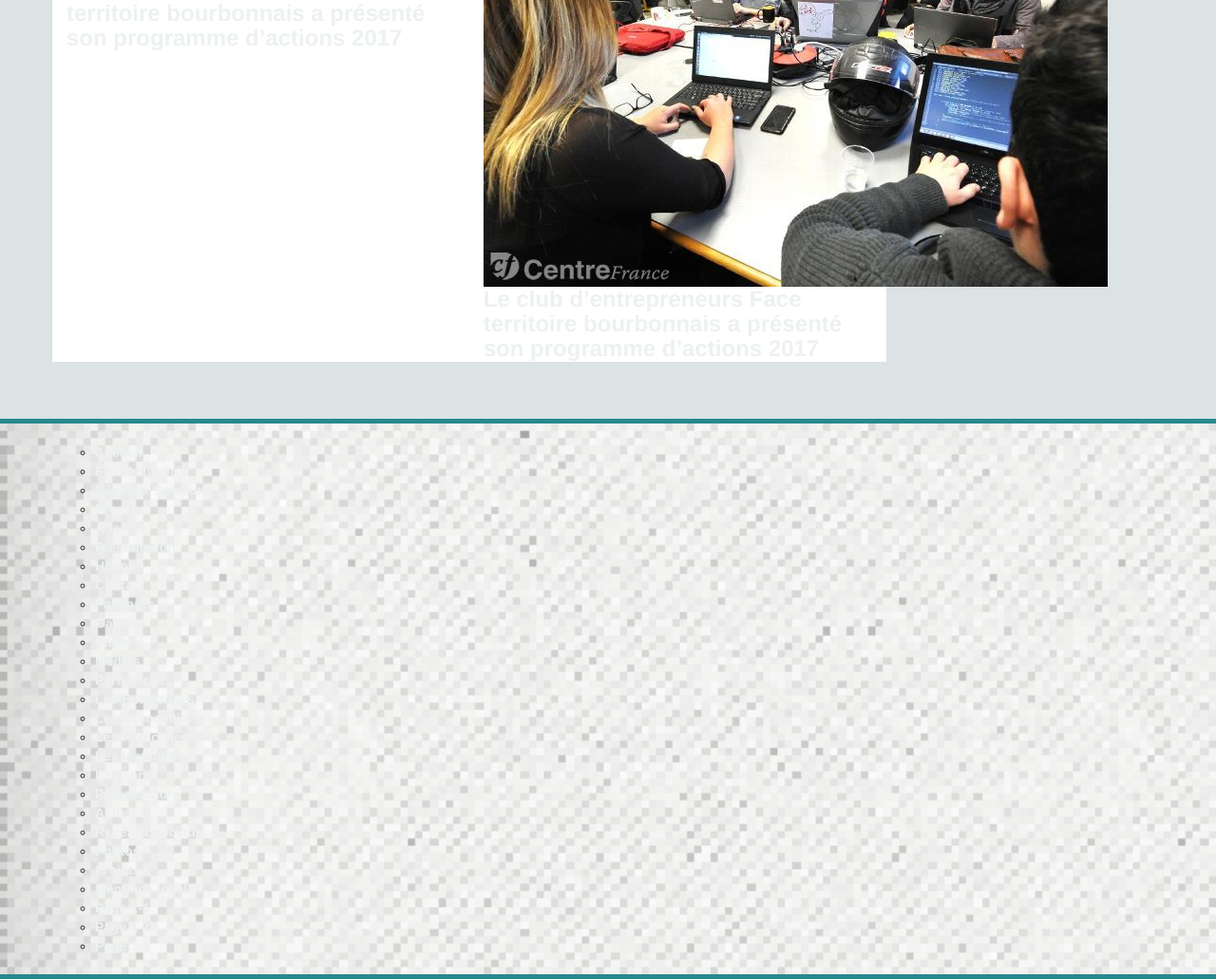
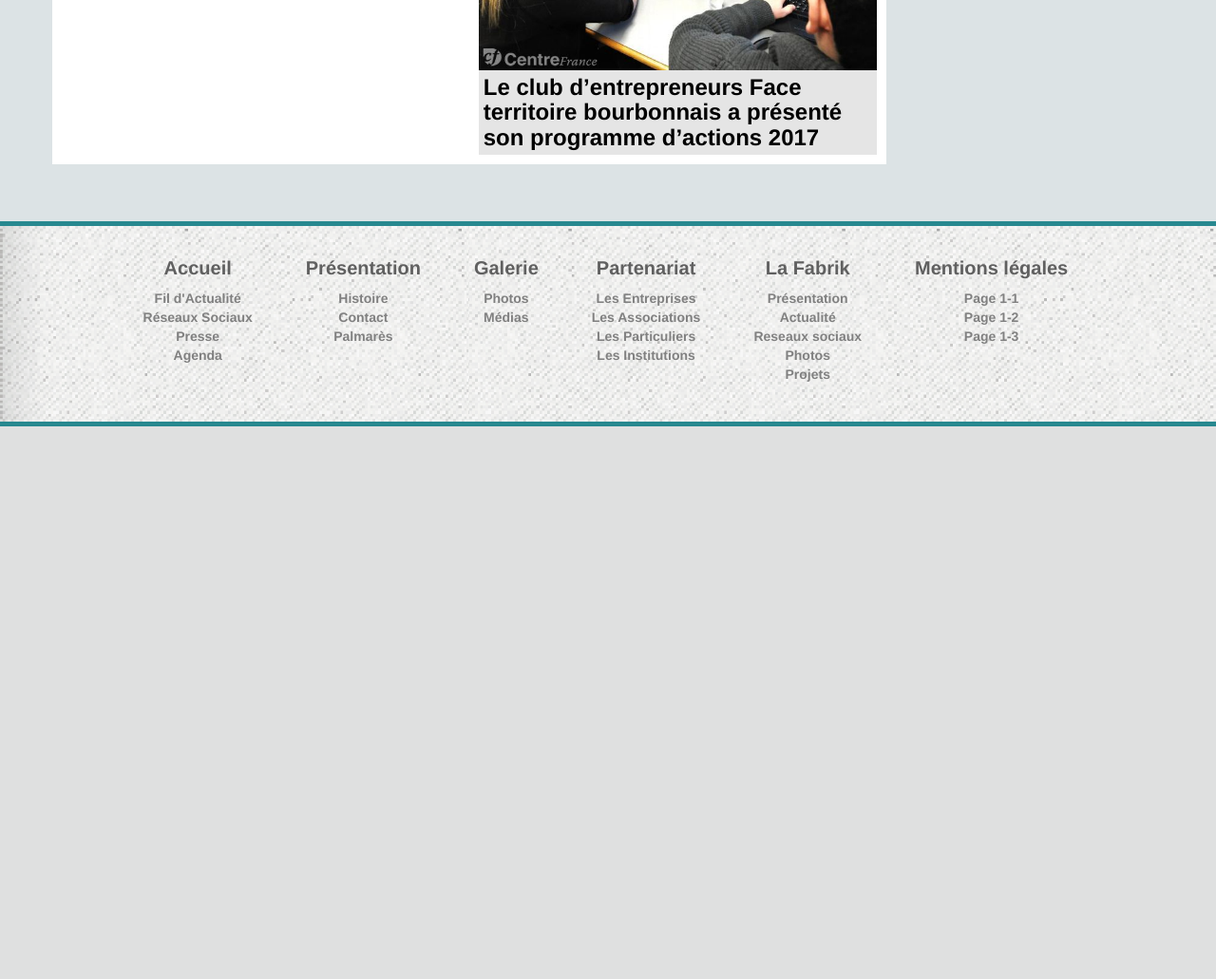
Before and after one commit to Quentin777/SiteFace, a PHP site: page /index.html in a window 1280 px wide. Shown: the part 740-1771 px from the top of the page at 95% size. After the commit the page ends 1189 px from the top, so only its background shows below. Run offline with PHP 8.4, Linux system fonts and the light colour scheme; some libraries are stand-ins or nearby versions.

Commit message:
Add files via upload

```diff
--- a/css/style.css
+++ b/css/style.css
@@ -40,9 +40,9 @@ a {
   color: #edf1f2;
 }
 
-a:visited {
+/*a:visited {
   color: #edf1f2;
-}
+}*/
 
 a:hover {
   color: #111617;
@@ -83,7 +83,7 @@ header, footer, main {
 html {
   font-family: 'Lato', sans-serif;
   color: #edf1f2;
-  background: #e74d3c;
+  background: transparent;
 }
 
 header, footer, main, section, article, aside {
@@ -170,7 +170,7 @@ nav ul li a:active {
   margin-bottom: 2rem;
   margin-top: 1.5rem;
   padding: 1rem;
-  font-size: 2rem;
+  font-size: 1.6rem;
   letter-spacing: 0.2rem;
   text-transform: uppercase;
   background: #27888F;
@@ -320,9 +320,82 @@ div.wrap_columns {
   margin-top: -15px;
   float: right;
 }
+/*//////////////////  FOOTER //////////////*/
+footer{
+  padding-left: 0px;
+}
+#ulFooter{
+  display: flex;
+  flex-direction: column;
+  text-align: center;
+  justify-content: center;
+  padding:0;
+  margin-left: -1.8em;
+  padding-bottom: 20px;
+  padding-top:10px;
+}
 
-.list-1{background-color: #192530;}
-.list-6{background-color: #192530;}
-.list-10{background-color: #192530;}
-.list-12{background-color: #192530;}
-.list-17{background-color: #192530;}
+#ulFooter ul{
+  list-style: none;
+  flex-direction: column;
+  margin-left:8px;
+  margin-right: 8px;
+  margin-top:15px;
+}
+
+#ulFooter ul li a{
+    color:grey;
+    text-decoration: none;
+}
+#ulFooter ul .firstLi a{
+    color:#606060;
+}
+.firstLi{
+  font-size: 20px;
+  margin-bottom: 8px;
+}
+#ulFooter ul li a:hover{
+    color:#26848B;
+}
+/*//////////////////MEDIA QUERY FOOTER//////////////*/
+@media screen and (min-width: 770px){
+ #ulFooter{
+    flex-direction: row;
+    margin-left: -1.8em;
+ }
+ #ulFooter ul{
+  margin-top:0px;
+ }
+}
+/*//////////// FIN DU FOOTER ///////////*/
+
+
+
+
+
+.photo_article{
+  max-width: 100%;
+}
+
+.article{
+  padding: 10px 10px 10px 10px;
+}
+
+.text_article{
+  background-color: rgba(0, 0, 0, 0.1);
+  padding: 5px 5px 5px 5px;
+}
+.liens_article{
+  color: black;
+  font-size: 1em;
+}
+.liens_article:hover{
+  color: #2B888C;
+  text-decoration: none;
+}
+
+.article:hover{
+   transition-property: all;
+  transition-duration: .5s; /* on aurait pu écrire 500ms également */
+  transform: scale(1.05);
+}
```
